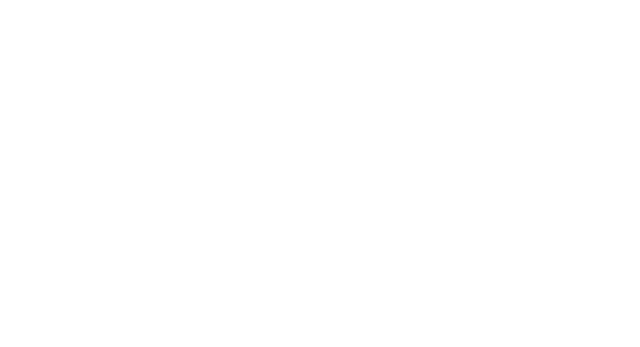
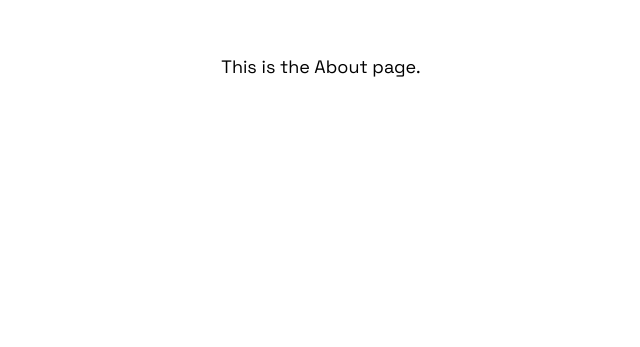
Before and after one commit to CodeJr10/Portfolio, a React (Vite) app in the folder frontend/: page / in a window 1280 px wide. Shown: the part 1213-1560 px from the top of the page, without its empty margins (319-959 px from the left). Before the commit the page ends 800 px from the top, so only its background shows below. Built offline with nearby package versions, Linux system fonts and the light colour scheme.

Commit message:
Setup: Added different sections

```diff
--- a/frontend/src/App.tsx
+++ b/frontend/src/App.tsx
@@ -1,6 +1,8 @@
 // import React from "react";
 import "./App.css";
-
+import About from "./components/about";
+import Contact from "./components/contact";
+import Projects from "./components/projects";
 import Hero from "./components/hero";
 import Navbar from "./components/navbar";
 
@@ -8,7 +10,15 @@
   return (
     <div>
       <Navbar />
+      <main className="pt-16 md:pt-20">
       <Hero />
+      </main>
+      <main className=" bg-white">
+
+      <About />
+      </main>
+      <Contact />
+      < Projects />
     </div>
   );
 };
--- /dev/null
+++ b/frontend/src/components/about.tsx
@@ -0,0 +1,14 @@
+import React from 'react'
+
+const About = () => {
+  return (
+    <div>
+      <section className="min-h-screen flex items-center justify-center px-4">
+
+      <p className="about-text">This is the About page.</p>
+      </section>
+    </div>
+  )
+}
+
+export default About
--- a/frontend/src/components/navbar.tsx
+++ b/frontend/src/components/navbar.tsx
@@ -4,7 +4,7 @@
 
 const Navbar = () => {
   return (
-    <nav className="fixed w-full z-20 top-0 start-0 dark:border-gray-600">
+    <nav className="w-full z-20 top-0 start-0 dark:border-gray-600 h-16 md:h-20">
       <div className="max-w-screen-xl mx-auto p-4 md:grid md:grid-cols-[auto_1fr_auto] md:items-center md:gap-1">
         <a
           href="/"
--- /dev/null
+++ b/frontend/src/components/projects.tsx
@@ -0,0 +1,13 @@
+import React from 'react'
+
+const Projects = () => {
+  return (
+    <div>
+       <section className="min-h-screen flex items-center justify-center px-4">
+          <h1 className="text-3xl font-bold text-gray-800 dark:text-white">Projects Page</h1>
+       </section>
+    </div>
+  )
+}
+
+export default Projects
```
